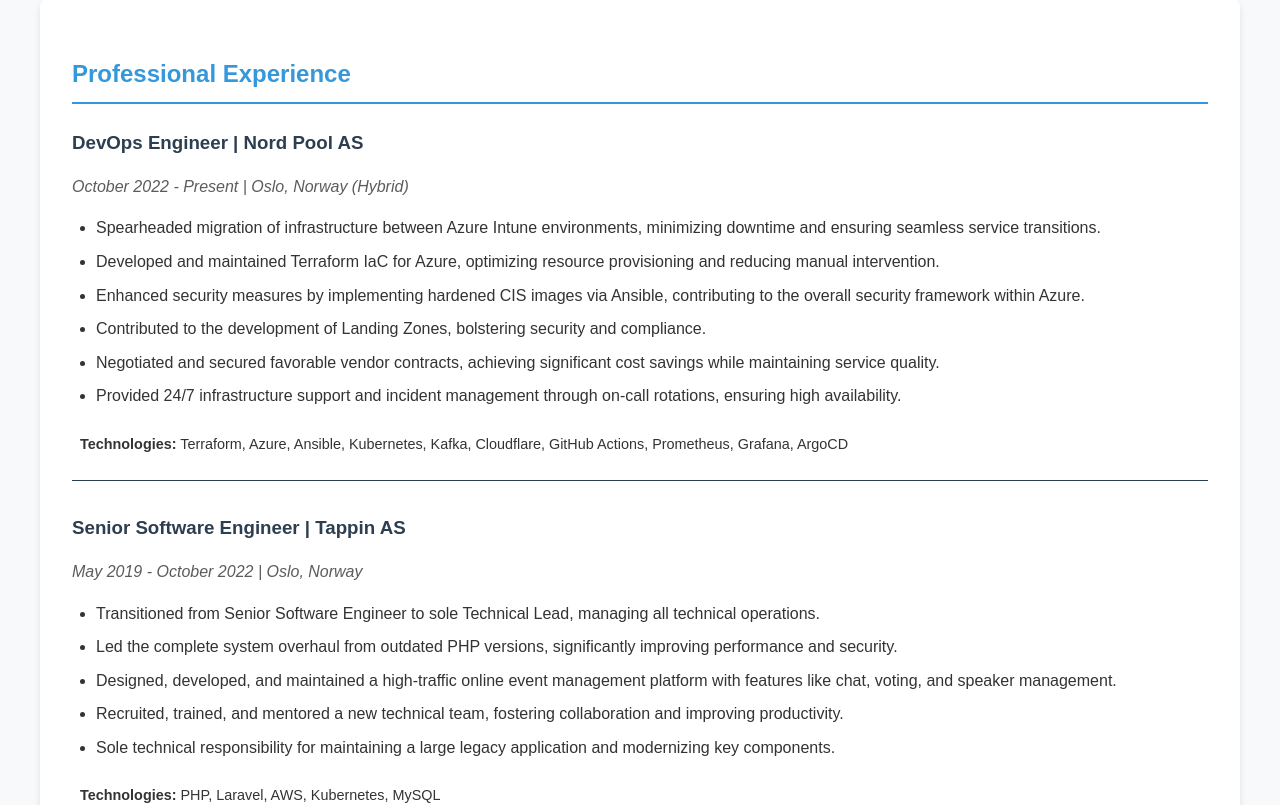
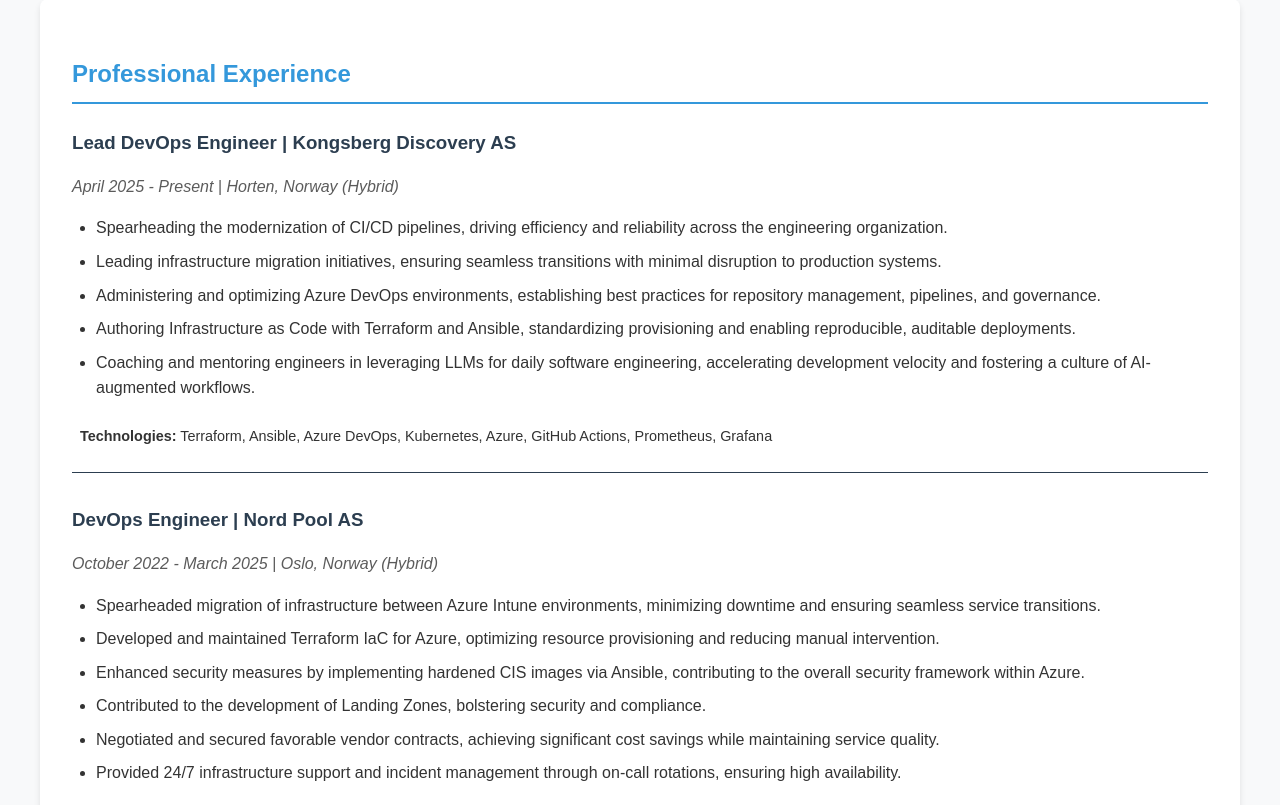
Before and after one commit to eddoww/personal-homepage, a Next.js app: page / in a window 1280 px wide. Shown: the part 700-1505 px from the top of the page. Built offline with nearby package versions, Linux system fonts and the light colour scheme.

Commit message:
Update experience: add Kongsberg Discovery, fix Nord Pool dates

```diff
--- a/components/Experience.js
+++ b/components/Experience.js
@@ -3,9 +3,32 @@
 export default function Experience() {
   const experiences = [
     {
+      title: "Lead DevOps Engineer",
+      company: "Kongsberg Discovery AS",
+      period: "April 2025 - Present",
+      location: "Horten, Norway (Hybrid)",
+      responsibilities: [
+        "Spearheading the modernization of CI/CD pipelines, driving efficiency and reliability across the engineering organization.",
+        "Leading infrastructure migration initiatives, ensuring seamless transitions with minimal disruption to production systems.",
+        "Administering and optimizing Azure DevOps environments, establishing best practices for repository management, pipelines, and governance.",
+        "Authoring Infrastructure as Code with Terraform and Ansible, standardizing provisioning and enabling reproducible, auditable deployments.",
+        "Coaching and mentoring engineers in leveraging LLMs for daily software engineering, accelerating development velocity and fostering a culture of AI-augmented workflows.",
+      ],
+      technologies: [
+        "Terraform",
+        "Ansible",
+        "Azure DevOps",
+        "Kubernetes",
+        "Azure",
+        "GitHub Actions",
+        "Prometheus",
+        "Grafana",
+      ],
+    },
+    {
       title: "DevOps Engineer",
       company: "Nord Pool AS",
-      period: "October 2022 - Present",
+      period: "October 2022 - March 2025",
       location: "Oslo, Norway (Hybrid)",
       responsibilities: [
         "Spearheaded migration of infrastructure between Azure Intune environments, minimizing downtime and ensuring seamless service transitions.",
```
